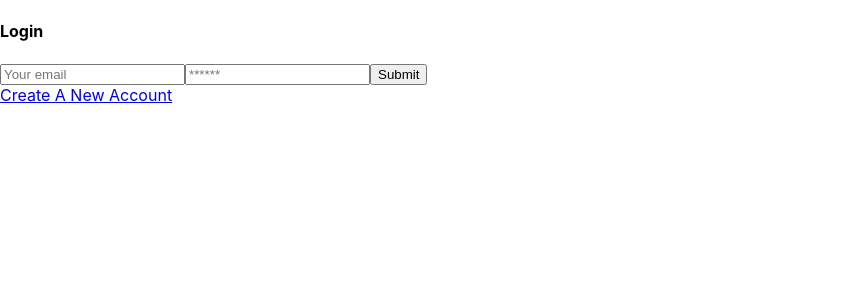
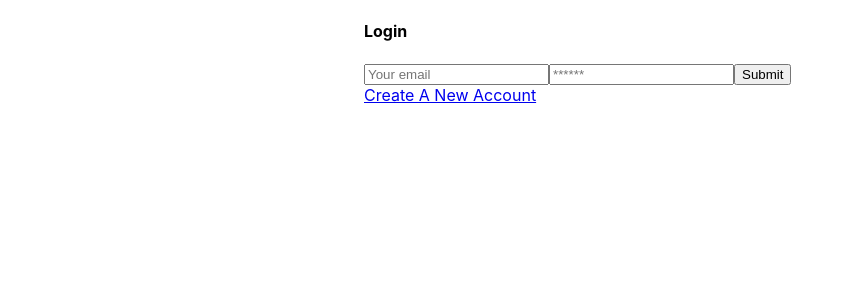
Before and after one commit to annaperlack/Quizzinator, a React (Create React App) app in the folder client/: page / in a window 1280 px wide. Shown: the top 300 px of the page, without its empty margins (0-854 px from the left). Built offline with nearby package versions, Linux system fonts and the light colour scheme.

Commit message:
getting mui to start to show

```diff
--- a/client/package.json
+++ b/client/package.json
@@ -5,6 +5,10 @@
   "proxy": "http://localhost:3001",
   "dependencies": {
     "@apollo/client": "^3.7.11",
+    "@emotion/react": "^11.10.6",
+    "@emotion/styled": "^11.10.6",
+    "@fontsource/roboto": "^4.5.8",
+    "@mui/material": "^5.11.16",
     "@testing-library/jest-dom": "^5.16.5",
     "@testing-library/react": "^13.4.0",
     "@testing-library/user-event": "^13.5.0",
--- a/client/public/index.html
+++ b/client/public/index.html
@@ -10,34 +10,14 @@
       content="Web site created using create-react-app"
     />
     <link rel="apple-touch-icon" href="%PUBLIC_URL%/logo192.png" />
-    <!--
-      manifest.json provides metadata used when your web app is installed on a
-      user's mobile device or desktop. See https://developers.google.com/web/fundamentals/web-app-manifest/
-    -->
     <link rel="manifest" href="%PUBLIC_URL%/manifest.json" />
-    <!--
-      Notice the use of %PUBLIC_URL% in the tags above.
-      It will be replaced with the URL of the `public` folder during the build.
-      Only files inside the `public` folder can be referenced from the HTML.
 
-      Unlike "/favicon.ico" or "favicon.ico", "%PUBLIC_URL%/favicon.ico" will
-      work correctly both with client-side routing and a non-root public URL.
-      Learn how to configure a non-root public URL by running `npm run build`.
-    -->
+    <link rel="stylesheet" href="https://fonts.googleapis.com/icon?family=Material+Icons" />
+    <link rel="stylesheet" href="https://fonts.googleapis.com/css?family=Roboto:300,400,500,700&display=swap"/>
     <title>React App</title>
   </head>
   <body>
     <noscript>You need to enable JavaScript to run this app.</noscript>
     <div id="root"></div>
-    <!--
-      This HTML file is a template.
-      If you open it directly in the browser, you will see an empty page.
-
-      You can add webfonts, meta tags, or analytics to this file.
-      The build step will place the bundled scripts into the <body> tag.
-
-      To begin the development, run `npm start` or `yarn start`.
-      To create a production bundle, use `npm run build` or `yarn build`.
-    -->
   </body>
 </html>
--- a/client/src/App.js
+++ b/client/src/App.js
@@ -14,6 +14,11 @@
 import Login from './pages/login';
 import Signup from './pages/signup';
 import Study from './pages/study';
+
+import Container from '@mui/material/Container';
+import Typography from '@mui/material/Typography';
+import Box from '@mui/material/Box';
+import Link from '@mui/material/Link';
 
 // Construct our main GraphQL API endpoint
 const httpLink = createHttpLink({
@@ -45,8 +50,8 @@
   return (
     <ApolloProvider client={client}>
       <Router>
-        <div className="flex-column justify-flex-start min-100-vh">
-          {isLoggedIn && <NavBar/>}
+        <Container maxWidth="sm">
+          {isLoggedIn && <NavBar />}
           <div className="container">
             <Routes>
               <Route
@@ -63,7 +68,7 @@
               />
             </Routes>
           </div>
-        </div>
+        </Container>
       </Router>
     </ApolloProvider>
   );
--- a/client/src/components/Nav/index.js
+++ b/client/src/components/Nav/index.js
@@ -1,6 +1,8 @@
 import React from "react";
 import { Link } from 'react-router-dom';
 import Auth from '../../utils/auth';
+import Button from '@mui/material/Button';
+
 
 function Header({ currentPage, handlePageChange, user }) {
   const logout = (event) => {
@@ -19,7 +21,7 @@
             <Link
               href="#study"
               className={`nav-link ${currentPage === "Study" && "active"}`}
-              to = '/study'
+              to='/study'
             >
               Study Time
             </Link>
@@ -28,7 +30,7 @@
             <Link
               href="#connect"
               className={`nav-link ${currentPage === "Connect" && "active"}`}
-              to = '/connect'
+              to='/connect'
             >
               Connect
             </Link>
@@ -37,13 +39,13 @@
             <Link
               href="#contact"
               className={`nav-link ${currentPage === "Contact" && "active"}`}
-              to ='/contact'
+              to='/contact'
             >
               Questions?
             </Link>
-            <Link className="btn btn-lg btn-info m-2" onClick={logout}>
-                Logout
-            </Link>
+            <Button variant="contained" onClick={logout}>
+              Logout
+            </Button>
           </li>
         </ul>
       </nav>
```
Also changed, not shown: 1 other file (tests, documents, lock files or other folders).
